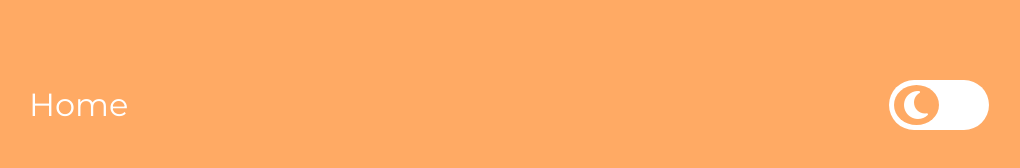
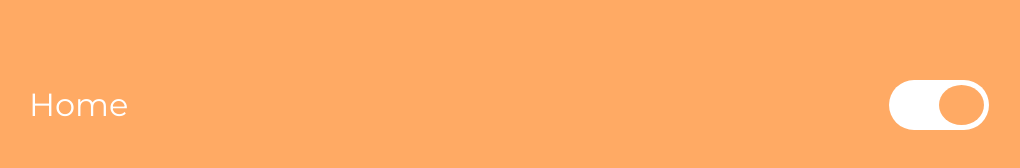
Before and after one commit to wevertonsantos/website-darkmode, a plain HTML site: page index.html in a window 1280 px wide. Both pictures are taken after a click on the element 1047 px from the left and 105 px from the top of the page. Shown: the whole page, without its empty margins (131-1151 px from the left). Drawn offline with Linux system fonts and the light colour scheme.

Commit message:
click toggle

```diff
--- a/index.html
+++ b/index.html
@@ -10,7 +10,7 @@
 <body>
 	<header>
 		<div id="header">
-			<a href="index.html"><h1 class="header_text"></h1></a>
+			<a href=""><h1 class="header_text"></h1></a>
 			<div class="header_toggle">
 				<div class="header_toggle-button"><i></i></div>
 			</div>
--- a/js/main.js
+++ b/js/main.js
@@ -1,14 +1,22 @@
-const button = document.querySelector('.header_toggle')
+const button = document.querySelector('.header_toggle-button')
 const icon = document.querySelector('i')
+const active = document.querySelector('.active')
 
 // text
 const text = document.querySelector('.header_text')
 text.textContent = 'Home'
 
 // button
-button.addEventListener('click', () => {
-
+button.addEventListener('click', (e) => {
+	e.preventDefault()
+	button.classList.toggle('active')
+	showIcon()
 })
 
 // icon
-icon.classList.add('fa-solid', 'fa-moon')
+
+function showIcon(){
+	if (active === active){
+		console.log(active)
+	}
+}
--- a/style/header.css
+++ b/style/header.css
@@ -18,6 +18,7 @@
 }
 
 .header_toggle{
+	position: relative;
 	display: flex;
 	height: 50px;
 	width: 100px;
@@ -26,6 +27,7 @@
 }
 
 .header_toggle-button{
+	position: absolute;
 	margin-left: 5px;
 	align-self: center;
 	display: flex;
@@ -34,6 +36,10 @@
 	border-radius: 100%;
 	background: var(--orange);
 	cursor: pointer;
+}
+
+.header_toggle-button.active{
+	left: 45px;
 }
 
 .fa-moon{
```
